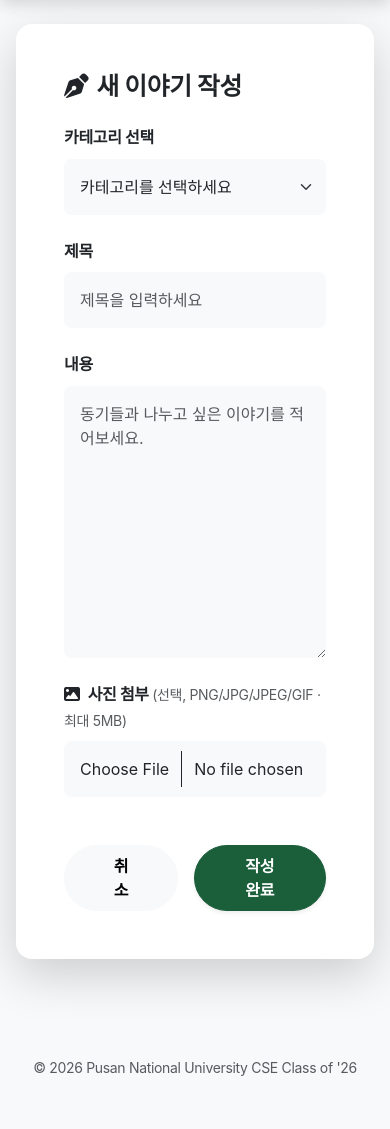
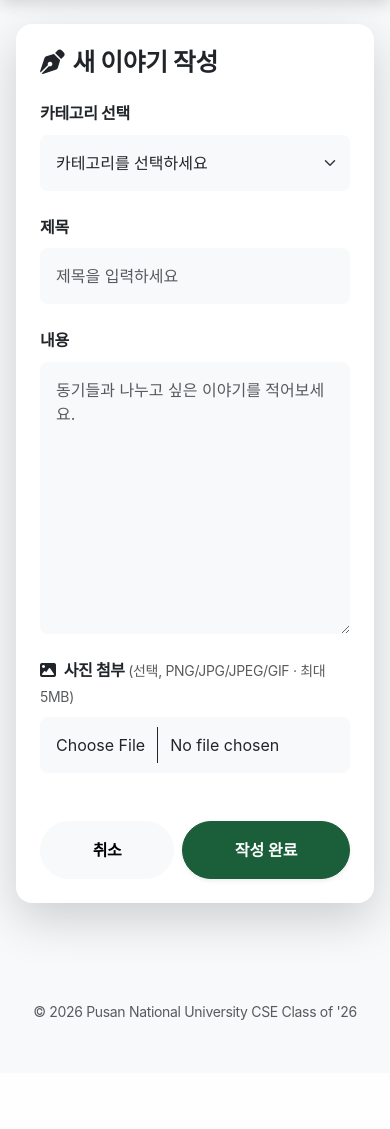
Before and after one commit to kangrobin0831-stack/PNU_CSE_26_blind, a Flask app: page /write in a window 390 px wide. Shown: the part 74-1203 px from the top of the page. After the commit the page ends 1094 px from the top, so only its background shows below. Run offline with Flask 3, Linux system fonts and the light colour scheme; the visitor is signed in with stand-in values (Sample User, id 1); some libraries are stand-ins or nearby versions; some web fonts are replaced.

Commit message:
게시글 작성/수정 페이지 버튼 레이아웃 모바일 최적화

```diff
--- a/templates/write.html
+++ b/templates/write.html
@@ -3,7 +3,7 @@
 {% block content %}
 <div class="row justify-content-center">
     <div class="col-lg-8">
-        <div class="card shadow-lg border-0 p-5">
+        <div class="card shadow-lg border-0 p-4 p-md-5">
             <h2 class="fw-bold mb-4"><i class="fa-solid fa-pen-nib me-2"></i>새 이야기 작성</h2>
 
             <form method="POST" enctype="multipart/form-data">
@@ -55,9 +55,9 @@
                     </div>
                 </div>
 
-                <div class="d-flex justify-content-between gap-3 mt-5">
-                    <a href="{{ url_for('index') }}" class="btn btn-light px-5 py-2 rounded-pill fw-bold">취소</a>
-                    <button type="submit" class="btn btn-primary px-5 py-2 rounded-pill fw-bold shadow-sm">작성 완료</button>
+                <div class="d-flex gap-2 mt-5">
+                    <a href="{{ url_for('index') }}" class="btn btn-light flex-fill py-3 rounded-pill fw-bold">취소</a>
+                    <button type="submit" class="btn btn-primary flex-fill py-3 rounded-pill fw-bold shadow-sm">작성 완료</button>
                 </div>
             </form>
         </div>
```
Also changed, not shown: templates/edit.html (+4 -4 lines).
